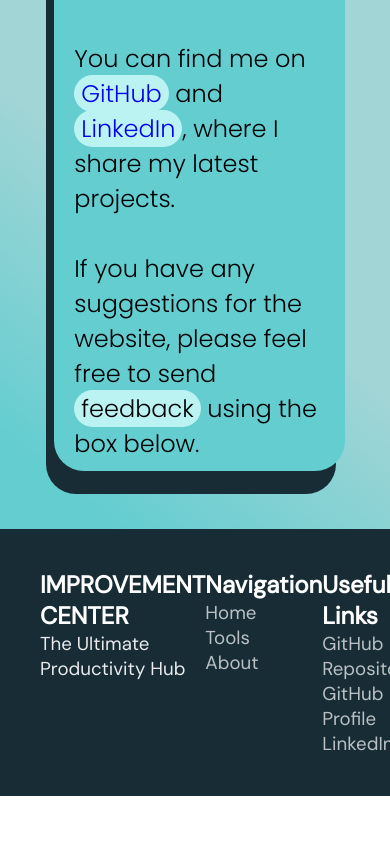
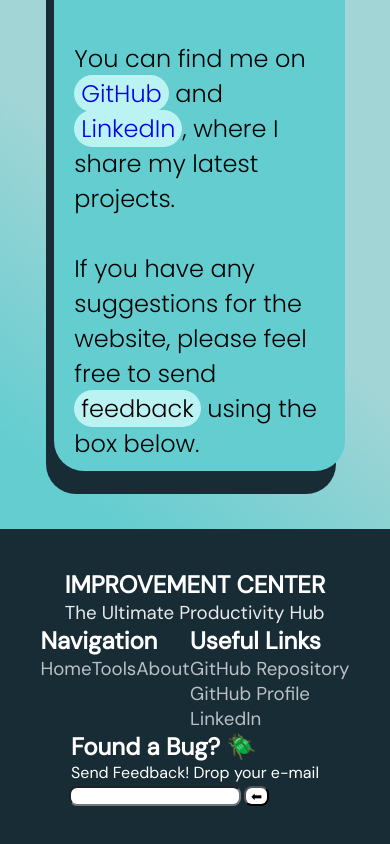
Before and after one commit to m1ckeyyy/improvement-center, a React (Vite) app in the folder client/: page / in a window 390 px wide. Shown: the part 2836-3680 px from the top of the page. Before the commit the page ends 3632 px from the top, so only its background shows below. Built offline with nearby package versions, Linux system fonts and the light colour scheme.

Commit message:
footer responsiveness flexbox

```diff
--- a/client/src/components/Footer/Footer.jsx
+++ b/client/src/components/Footer/Footer.jsx
@@ -22,7 +22,7 @@
         <a href="#" onClick={handleHomeClick}>
           <h3> Home</h3>
         </a>
-        <br />
+        {/* <br /> */}
         <Link
           to="tools"
           smooth={true}
@@ -32,7 +32,7 @@
         >
           <h3>Tools</h3>
         </Link>
-        <br />
+        {/* <br /> */}
         <Link
           to="about"
           smooth={true}
--- a/client/src/components/Footer/Footer.module.scss
+++ b/client/src/components/Footer/Footer.module.scss
@@ -69,3 +69,30 @@
     }
   }
 }
+.container {
+  flex-wrap: wrap;
+}
+
+// .sectionOne,
+// .sectionTwo {
+//   // align-self: center;
+
+//   flex-basis: 50%;
+// }
+// .sectionThree,
+// .sectionFour {
+//   // align-self: center;
+
+//   flex-basis: 50%;
+// }
+// .sectionOne {
+//   display: flex;
+//   flex-direction: column;
+//   align-items: center;
+// }
+
+// .sectionTwo {
+//   display: flex;
+//   flex-direction: column;
+//   align-items: center;
+// }
```
